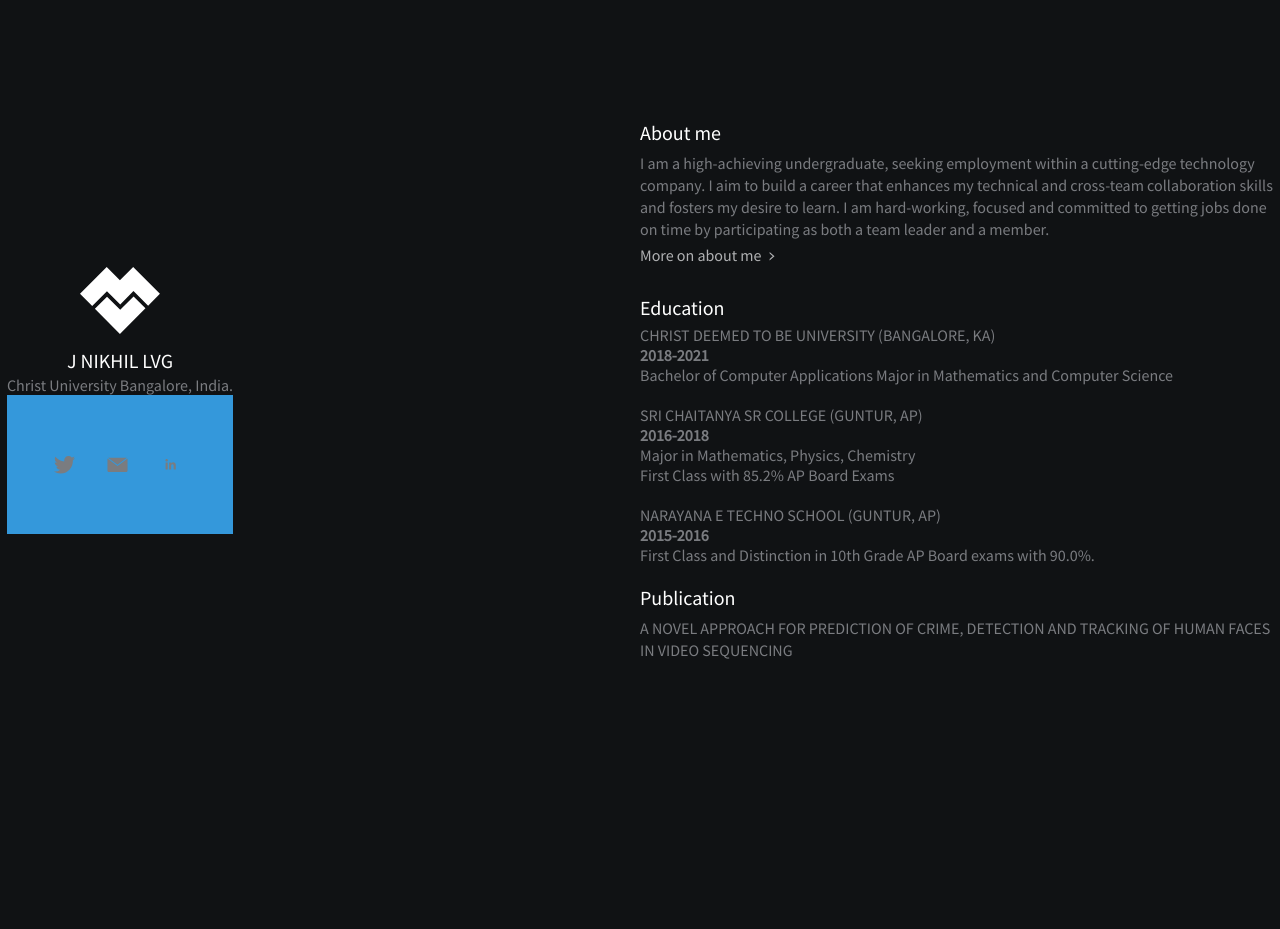
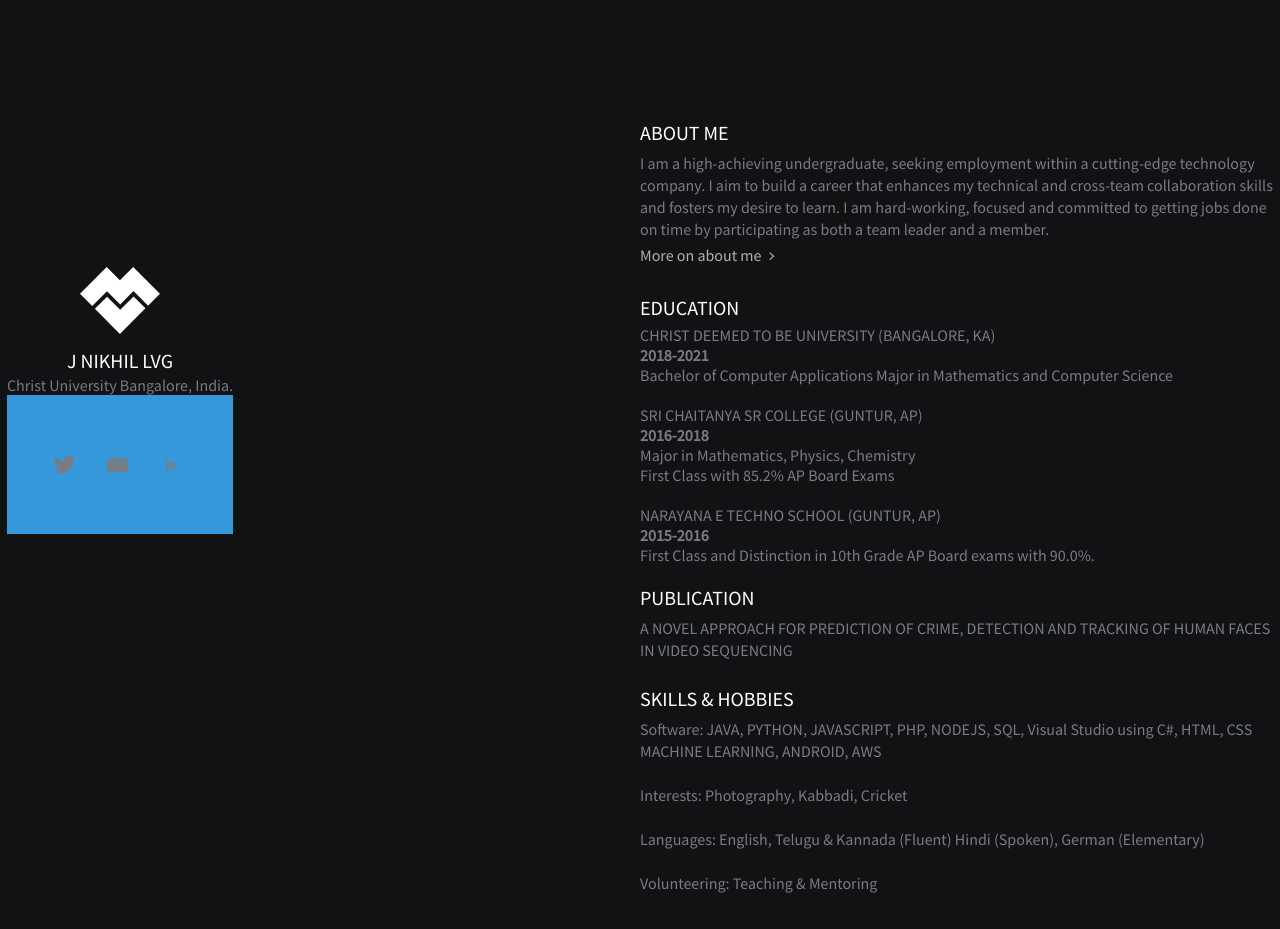
Before and after one commit to NikhilLVG/Portfolio, a plain HTML site: page index.html in a window 1280 px wide. Before the commit the page ends 800 px from the top, so only its background shows below. Drawn offline with nearby package versions, Linux system fonts and the light colour scheme; files that its build step writes are made by us from their sources.

Commit message:
second commit

```diff
--- a/index.html
+++ b/index.html
@@ -3,7 +3,7 @@
 <head>
   <meta name="viewport" content="width=device-width, initial-scale=1, maximum-scale=1">
   <meta charset="utf-8" />
-  <link rel="icon" type="image/png" href="/images/favicon.png">
+  <link rel="icon" type="image/png" href="favicon.png">
   <link rel="stylesheet" href="./css/index.css">
   <link rel="stylesheet" href="./css/style.css">
   <link rel="stylesheet" href="https://maxcdn.bootstrapcdn.com/font-awesome/4.6.1/css/font-awesome.min.css">
@@ -38,7 +38,7 @@
 
 
 	 <section id="articles">
-        <h2>About me</h2>
+        <h2>ABOUT ME</h2>
         <ul>
           <li> I am a high-achieving undergraduate, seeking employment within a cutting-edge technology company. I aim to build a career that enhances my technical and cross-team collaboration skills and fosters my desire to learn. I am hard-working, focused and committed to getting jobs done on time by participating as both a team leader and a member. </li>
 		</ul>
@@ -47,8 +47,8 @@
 
 
 
-      <section id="articles">
-        <h2>Education</h2>
+    <section id="articles">
+    <h2>EDUCATION</h2>
 
 
 		<!--Education -->
@@ -57,17 +57,37 @@
       <p><a style="text-decorations:none; color:inherit; href="https://www.scopus.com/record/display.uri?eid=2-s2.0-85062853153&origin=resultslist&sort=plf-f&src=s&sid=96e580f258bee6c98801e2112bdc549b&sot=autdocs&sdt=autdocs&sl=18&s=AU-ID%2855778146006%29&relpos=1&citeCnt=1&searchTerm=">SRI CHAITANYA SR COLLEGE (GUNTUR, AP) <br> <strong> 2016-2018</strong></a><br><a>Major in Mathematics, Physics, Chemistry</a><br><a>First Class with 85.2% AP Board Exams</a></p>
       <br>
       <a style="text-decorations:none; color:inherit; href="https://www.scopus.com/record/display.uri?eid=2-s2.0-85060935342&origin=resultslist&sort=plf-f&src=s&sid=96e580f258bee6c98801e2112bdc549b&sot=autdocs&sdt=autdocs&sl=18&s=AU-ID%2855778146006%29&relpos=2&citeCnt=1&searchTerm=">NARAYANA E TECHNO SCHOOL (GUNTUR, AP) <br> <strong>2015-2016</strong> <br>First Class and Distinction in 10th Grade AP Board exams with 90.0%. </a><br>
-		<br><h2>Publication</h2>
+		<br><h2>PUBLICATION</h2>
       <ul>
 
 		<!--publications -->
 		  <li><a href="">A NOVEL APPROACH FOR PREDICTION OF CRIME, DETECTION AND TRACKING OF HUMAN FACES IN VIDEO SEQUENCING</a></li>
 
-		 </ul>
+     </ul>
+
+     <!-- Skills -->
+     <br><h2>SKILLS & HOBBIES</h2>
+     <ul>
+
+      <li><a>Software: JAVA, PYTHON, JAVASCRIPT, PHP, NODEJS, SQL, Visual Studio using C#, HTML, CSS </a></li>
+      <li><a>MACHINE LEARNING, ANDROID, AWS </a></li>
+      <br><li>Interests: Photography, Kabbadi, Cricket</li>
+      <br><li>Languages: English, Telugu & Kannada (Fluent) Hindi (Spoken), German (Elementary)</li>
+      <br><li>Volunteering: Teaching & Mentoring </li>
+     </ul>
+
+     <!-- <br><h4>ACHIEVEMENTS</h4>
+     <li><a>Christ (Deemed to be University)
+       <ul>
+        Elected Deanery level Student Council Representative, serving the Department of Computer Science’s 360 students.
+       </ul>>
+     </a></li> -->
+
+    </section>
 
 
 
-      </section>
+
       <!-- <section id="openSource">
         <h2>Experience</h2>
         <ul>
@@ -97,7 +117,6 @@
     </div>
   </div>
   <svg id="page-stripes" class="full-size" width="100%" height="100%" version="1.1" xmlns="http://www.w3.org/2000/svg" xmlns:xlink="http://www.w3.org/1999/xlink"></svg>
-  </svg>
   <div id="intro" class="full-size">
     <div id="logo-container" class="full-size">
       <svg viewBox="0 0 640 536" version="1.1" xmlns="http://www.w3.org/2000/svg" xmlns:xlink="http://www.w3.org/1999/xlink"><path transform="scale(4 4)" d="M24.44 78.157L0 53.53 53.417 0l26.39 26.612L106.38 0l53.482 53.614L136.25 77.31l-29.312-29.2-26.46 26.946-26.548-26.58-29.49 29.68zm5.335 5.375l50.033 50.415 51.108-51.286-23.775-23.684-26.712 26.72-26.372-26.404-24.28 24.24z" fill="#101214" fill-rule="evenodd"/></svg>
```
Also changed, not shown: favicon.png (added), 1 other file.
